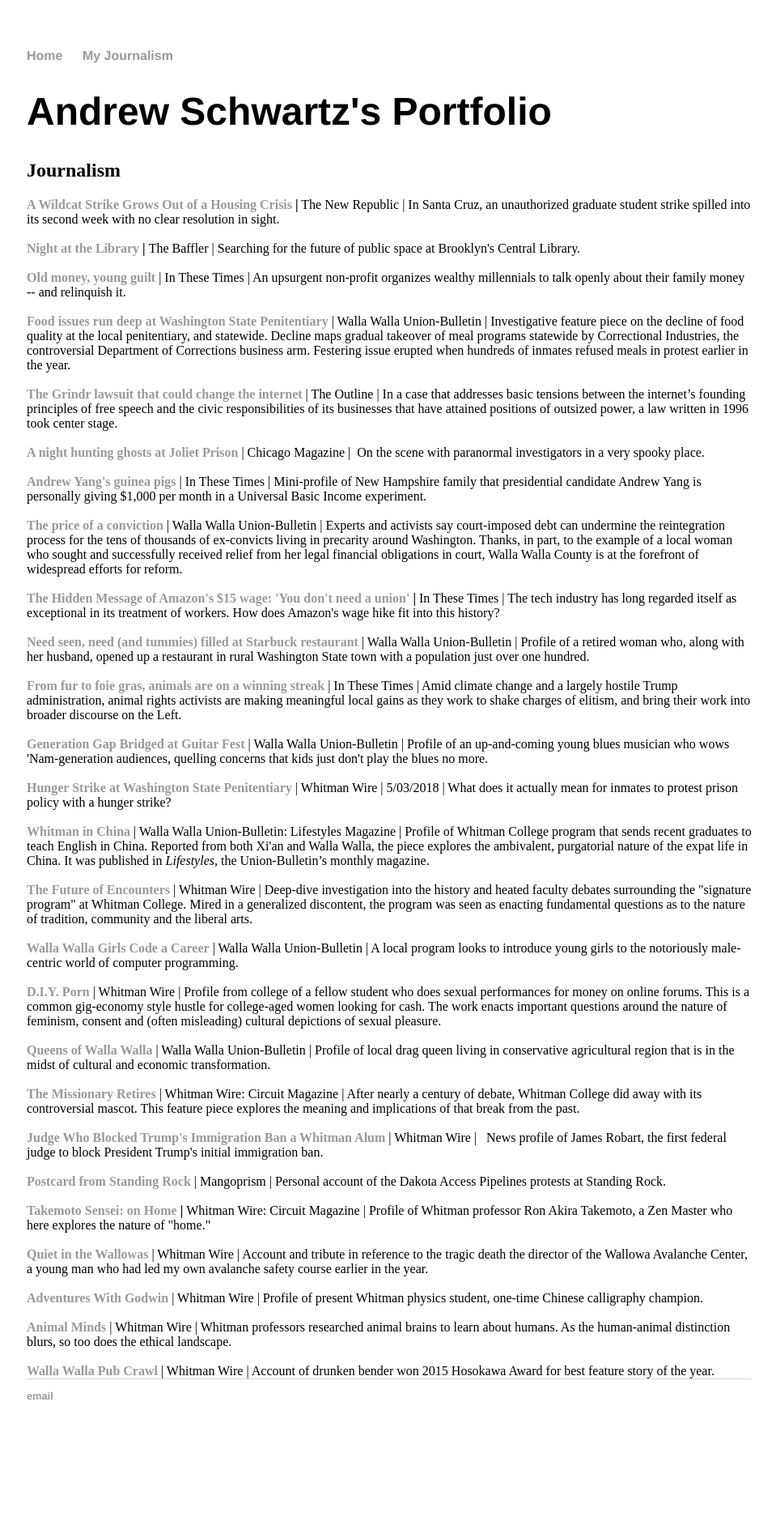
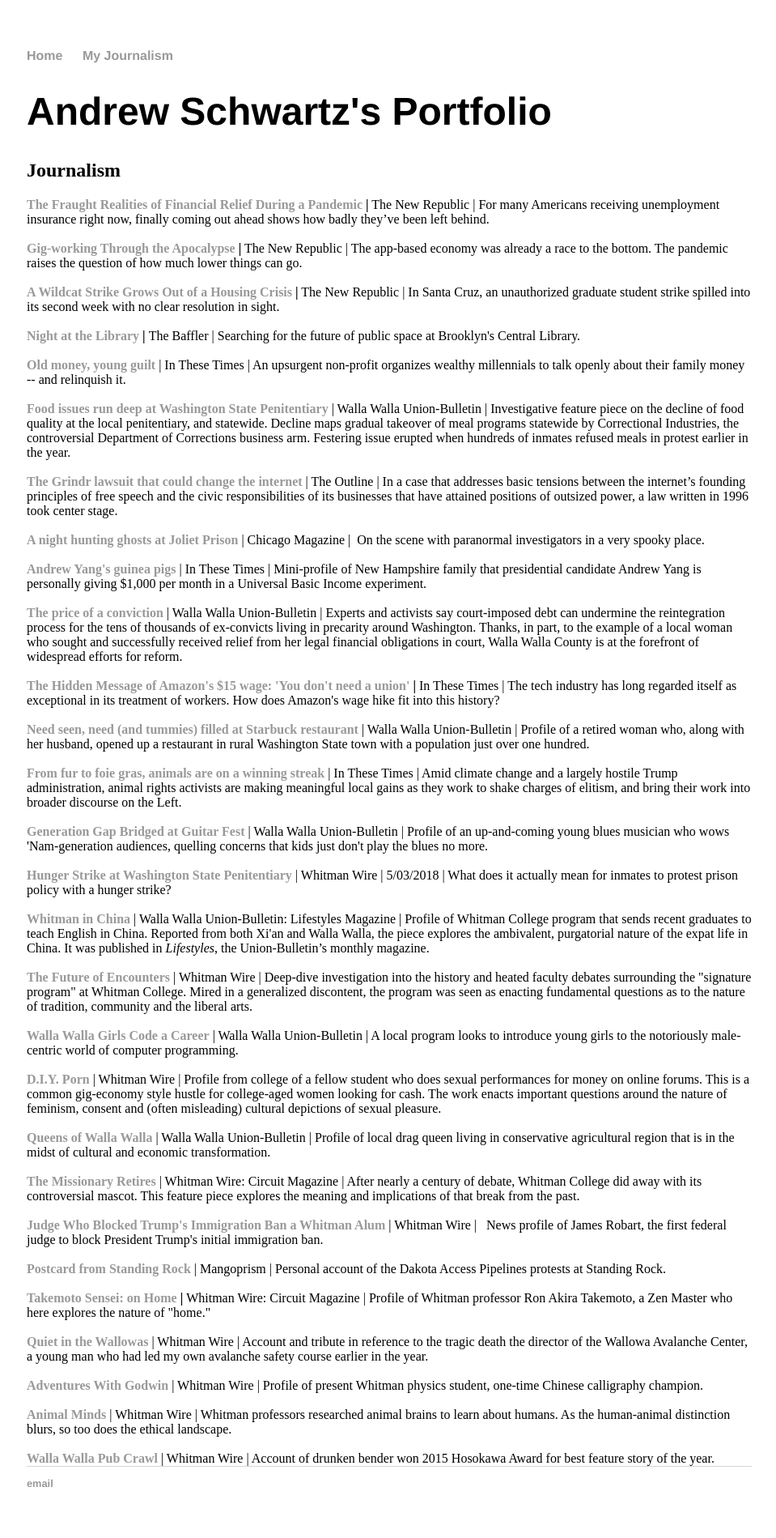
Before and after one commit to aonschwartz/aonschwartz.github.io, a Jekyll site: the page built from index.html, in a window 1280 px wide. Shown: the whole page at 81% size, without its empty margins (159-1118 px from the left). Built offline with Jekyll 4.4.1, drawn with Linux system fonts in a browser that asks for light colours; before the commit the page ends 1791 px from its top, so only the background shows below that.

Commit message:
Update index.html

```diff
--- a/index.html
+++ b/index.html
@@ -5,7 +5,11 @@
 <div class="blurb">
 	<h1>Andrew Schwartz's Portfolio</h1>
 	<h2>Journalism</h2>
-	<strong><a href="https://newrepublic.com/article/156591/wildcat-strike-grows-housing-crisis">A Wildcat Strike Grows Out of a Housing Crisis</a> |</strong> The New Republic | In Santa Cruz, an unauthorized graduate student strike spilled into its second week with no clear resolution in sight.
+	<strong><a href="https://newrepublic.com/article/157631/unemployment-insurance-coronavirus-cares-act">The Fraught Realities of Financial Relief During a Pandemic</a> |</strong> The New Republic | For many Americans receiving unemployment insurance right now, finally coming out ahead shows how badly they’ve been left behind.
+
+	<br><br><strong><a href="https://newrepublic.com/article/157227/gig-working-apocalypse">Gig-working Through the Apocalypse</a> |</strong> The New Republic | The app-based economy was already a race to the bottom. The pandemic raises the question of how much lower things can go.
+
+	<br><br><strong><a href="https://newrepublic.com/article/156591/wildcat-strike-grows-housing-crisis">A Wildcat Strike Grows Out of a Housing Crisis</a> |</strong> The New Republic | In Santa Cruz, an unauthorized graduate student strike spilled into its second week with no clear resolution in sight.
 
 <br><br><strong><a href="https://thebaffler.com/latest/a-night-at-the-library-schwartz">Night at the Library</a> | </strong>The Baffler | Searching for the future of public space at Brooklyn's Central Library.
 
```
